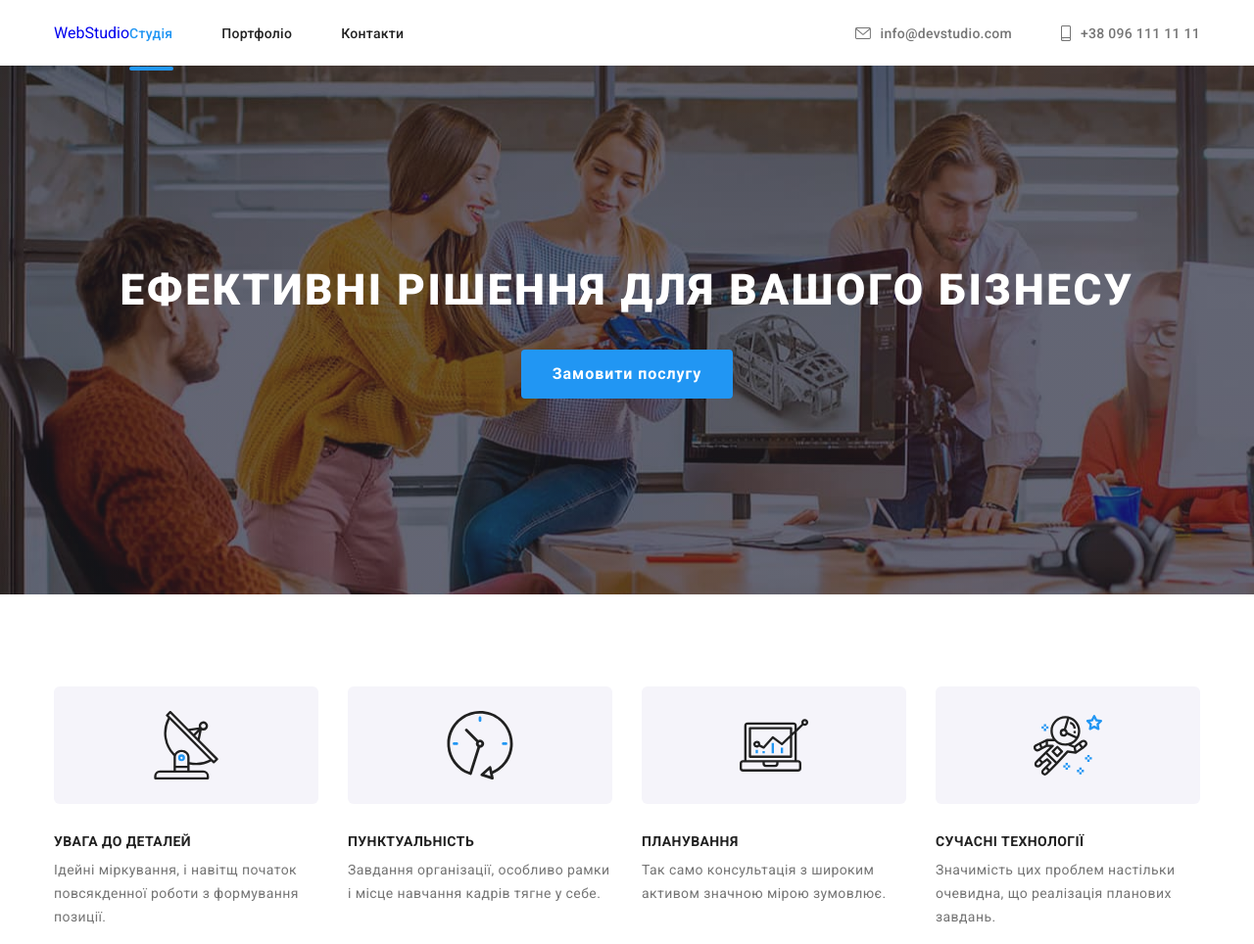
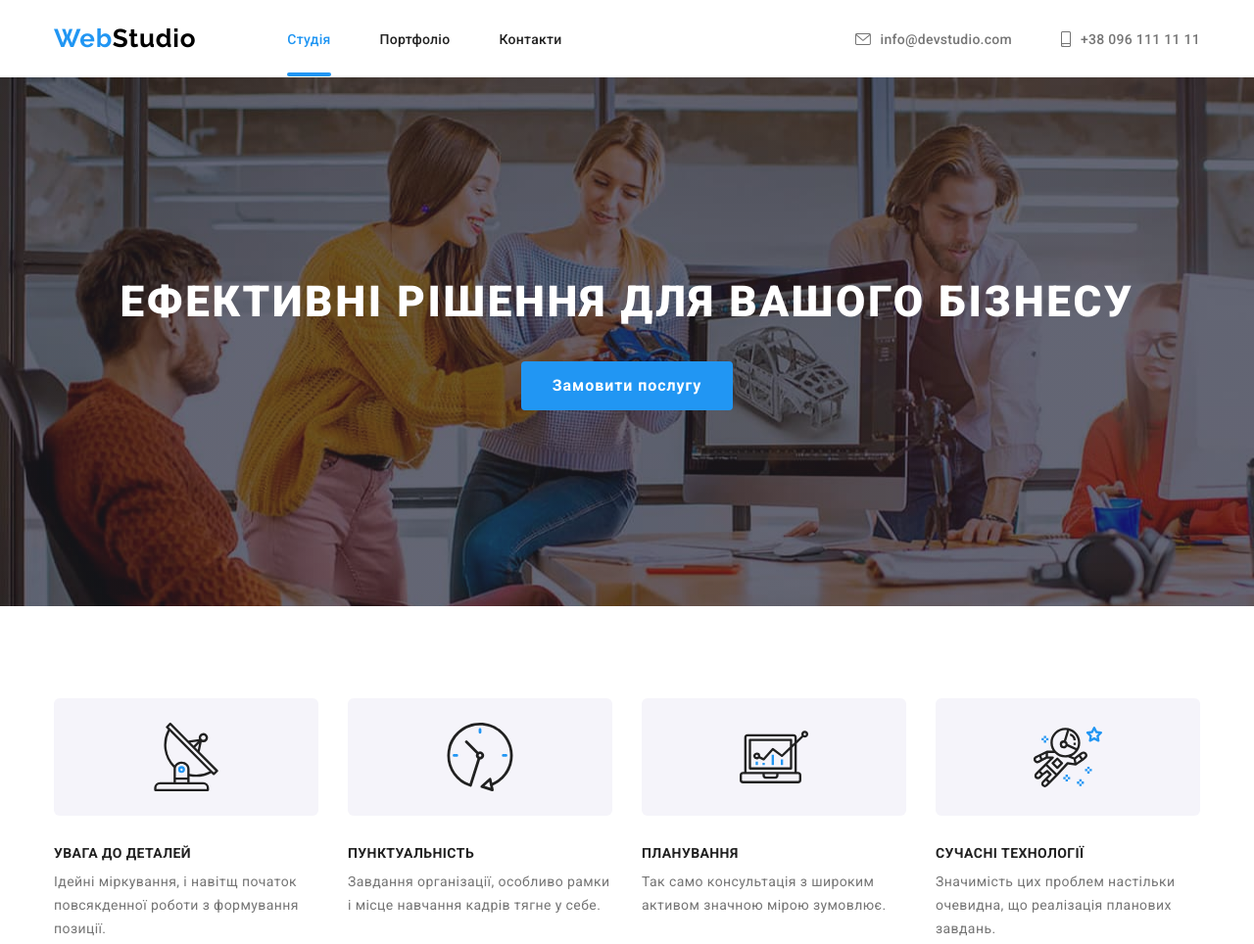
Before and after one commit to Zxcrges/webstudio-sass, a plain HTML site: page index.html in a window 1280 px wide. Shown: the top 964 px of the page at 98% size. Drawn offline with nearby package versions, Linux system fonts and the light colour scheme.

Commit message:
27.03.24 finish (1)

```diff
--- a/sass/main.scss
+++ b/sass/main.scss
@@ -10,4 +10,5 @@
 @import 'layout/footer';
 @import 'layout/modal';
 @import 'pages/projects';
-@import 'components/btn'
+@import 'components/btn';
+@import 'components/logo';
```
Also changed, not shown: css/main.css, css/main.min.css, 2 other files.
